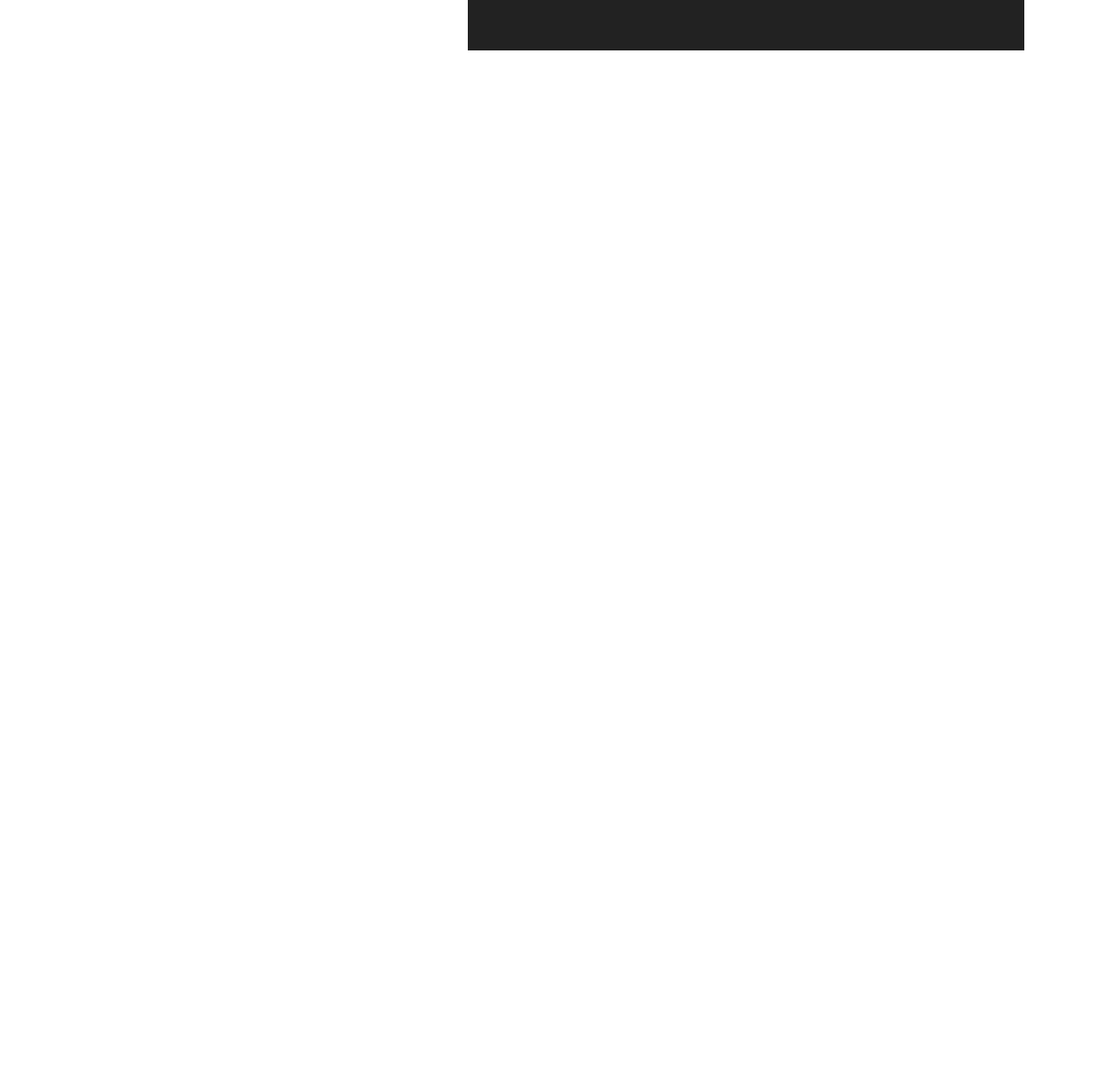
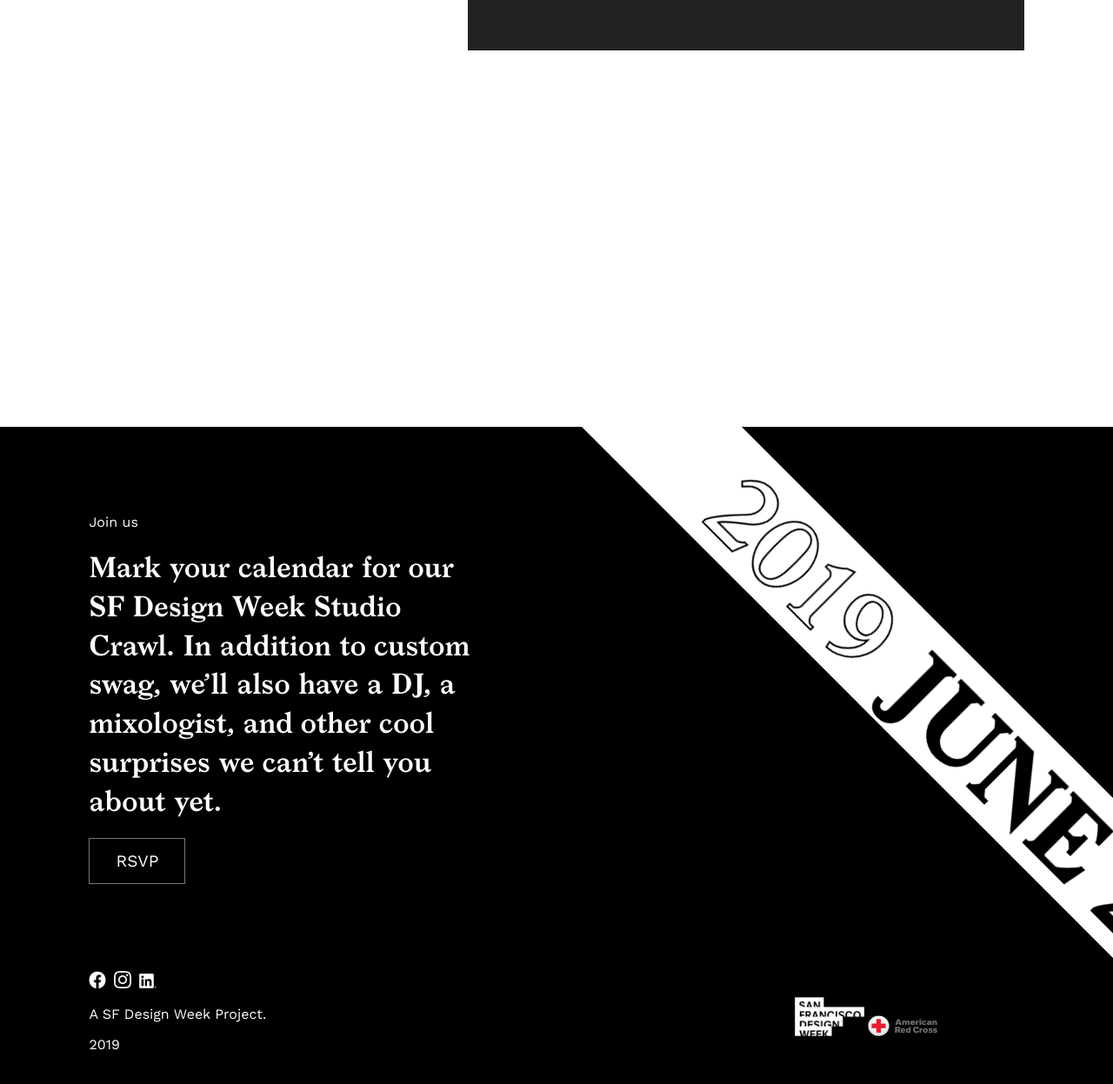
Before and after one commit to Semburg/Project_California_Calling, a plain HTML site: page index.html in a window 1280 px wide. Shown: the part 7609-8856 px from the top of the page at 87% size. Before the commit the page ends 7667 px from the top, so only its background shows below. Drawn offline with nearby package versions, Linux system fonts and the light colour scheme.

Commit message:
done desktop

```diff
--- a/assets/css/style.css
+++ b/assets/css/style.css
@@ -117,14 +117,14 @@ h3{
 
 /* *    Baer and RSVO link as flex */
 
-#baer_link{
+#baer_link {
     display: flex;
     justify-content: space-between;
     margin-top: 10vh;
     /* align-self: flex-end; */
 }
 
-#baer_link a{
+#baer_link a, #text_last a{
     color: white;
     text-decoration: none;
     border: 1px #7b7676 solid;
@@ -132,7 +132,7 @@ h3{
     font-size: 1.2em;
 }
 
-#baer_link a:hover{
+#baer_link a:hover, #text_last a:hover{
     background-color: #fff;
     color:black;
     transition: .8s;
@@ -392,6 +392,9 @@ h3{
 /* *        SECOND WHITE PART            */
 /* ************************** */
 
+#white_bg_2{
+    height: 200vh;
+}
 
 #white_bg_2 .text_wrap{
     padding-top: 0;
@@ -409,6 +412,7 @@ h3{
 
 #two_pics_center{
     position: relative;
+    margin-bottom: 150px;
 }
 
 #two_pics_center img{
@@ -425,5 +429,136 @@ h3{
 #num_pic2{
     width: 50vw;
     right: 8vw;
-    top:200px
+    top:200px;
+
 }
+
+
+/* ************************** */
+/* *        LAST BLACK PART            */
+/* ************************** */
+
+/* * TEXT PART */
+#black_bg_3{
+    height: 100vh;
+    position: relative;
+    overflow: hidden;
+}
+
+
+#text_last{
+
+    width: 40vw;
+    margin-left: 8vw;
+    display: flex;
+    flex-direction: column;
+    justify-content: flex-start;
+    align-items: flex-start;
+    padding-top: 100px;
+}
+
+#text_last p{
+    margin: 0;
+}
+
+#text_last h4{
+    font-size: 2em;
+    line-height: 140%;
+    font-family: "Larish neue";
+    font-weight: 300;
+    margin: 20px 0;
+    width: 90%;
+
+}
+
+
+/* * ""FOOTER"" PART */
+
+#footer_like{
+
+    width: 84vw;
+    margin-left: 8vw;
+    margin-top: 100px;
+    display: flex;
+    justify-content: space-between;
+    align-items: center;
+}
+
+#social_rigt{
+    display: flex;
+    flex-direction: column;
+}
+
+#social_rigt p:last-of-type{
+    margin-top: 0;
+}
+
+
+
+#social_imgs img{
+    width: 20px;
+    display: inline-block;
+    padding-right: 5px;
+}
+
+#charite_{
+    padding-right: 100px;
+}
+
+#charite_ img{
+    display: inline-block;
+    width: 80px;
+}
+
+/* *  RUNNGIN TET ON WGITE BACKGROUND */
+
+#running_text{
+    position: absolute;
+    top:200px;
+    right: -450px;
+    width: 110vw;
+    height: 130px;
+    background: #fff;
+    color: #000;
+    transform: rotate(45deg);
+}
+
+/* #run_wrapper{
+    animation: text_run 5s linear infinite;
+} */
+#running_text h1{
+    display: inline-block;
+    padding: 0;
+    margin: 0;
+    width: 200%;
+    /* padding-left: 100%; */
+    margin-left: 0%;
+    animation: text_run 18s linear infinite;
+
+}
+
+.stroke_text{
+    display: inline-block;
+    color: #fff;
+    -webkit-text-stroke: 2px black;
+}
+
+.stroke_text b{
+    color: #000;
+}
+/*
+.black_text{
+    display: inline;
+    color: black;
+    animation: text_run 5s linear infinite;
+
+} */
+
+@keyframes text_run{
+    0%{
+        transform: translate(60%,0);
+    }
+    100%{
+        transform: translate(-100%, 0);
+    }
+}
--- a/index.html
+++ b/index.html
@@ -74,16 +74,20 @@
         <section id="text_placement">
             <article>
                 <h2>Stuck in the middle.</h2>
-                <p> Surrounded by smoke and inspired by the communities’ resilience, our design team reimagined the California Grizzly and used it to create custom tees, pins and posters.</p>
+                <p> Surrounded by smoke and inspired by the communities’ resilience, our design team reimagined the
+                    California Grizzly and used it to create custom tees, pins and posters.</p>
             </article>
 
             <article>
-                <p>Our t-shirts (kids and adult sizes), pins, and posters will be available for purchase at our exclusive pop-up shop during our SF Design Week Studio Crawl this Friday, June 21. You can choose what amount to donate. All proceeds will go to the American Red Cross to help the communities that are still displaced..</p>
+                <p>Our t-shirts (kids and adult sizes), pins, and posters will be available for purchase at our
+                    exclusive pop-up shop during our SF Design Week Studio Crawl this Friday, June 21. You can choose
+                    what amount to donate. All proceeds will go to the American Red Cross to help the communities that
+                    are still displaced..</p>
             </article>
         </section>
     </section>
 
-        <!-- ************************** -->
+    <!-- ************************** -->
     <!-- *      THIRD     PART  - BLACK -->
     <!-- ************************** -->
 
@@ -91,13 +95,15 @@
     <section id="black_bg_2" class="black_bg">
 
         <!-- *  TEXT BOX -->
-        <section class="text_wrap" >
+        <section class="text_wrap">
             <article>
                 <p>001</p>
                 <h2>The Golden Bear</h2>
             </article>
             <article>
-                <h3>This design is all about the resilience of California to overcome difficult situations and come out stronger than before. It’s a flip of the UNC Tarheel mascot with added elements like the California poppy.</h3>
+                <h3>This design is all about the resilience of California to overcome difficult situations and come out
+                    stronger than before. It’s a flip of the UNC Tarheel mascot with added elements like the California
+                    poppy.</h3>
                 <p><span></span> Kevin Lam, Artist </p>
             </article>
         </section>
@@ -113,7 +119,7 @@
         </section>
     </section>
 
-        <!-- *  ROTATING ELEMENT WITHOUT HORIZONTAL SCROLL -->
+    <!-- *  ROTATING ELEMENT WITHOUT HORIZONTAL SCROLL -->
     <div id="rounded_circle">
         <img id="img__2" src="assets/img/cc-circle-2.png" alt="">
     </div>
@@ -123,13 +129,14 @@
     <!-- ************************** -->
 
     <section id="white_bg_2" class="white_bg">
-        <section class="text_wrap" >
+        <section class="text_wrap">
             <article>
                 <p>002</p>
                 <h2>The Poppy Bear</h2>
             </article>
             <article>
-                <h3>This design is inspired by the quote ‘grow through what you go through’ and represents the strength of Californians and how we will continue to thrive, regardless of what knocks us down.</h3>
+                <h3>This design is inspired by the quote ‘grow through what you go through’ and represents the strength
+                    of Californians and how we will continue to thrive, regardless of what knocks us down.</h3>
                 <p><span></span> Alyssa Wigant, Artist </p>
             </article>
         </section>
@@ -142,7 +149,47 @@
     </section>
 
 
+    <!-- ************************** -->
+    <!-- *      LAST     PART  - BLACK -->
+    <!-- ************************** -->
 
+    <section id="black_bg_3" class="black_bg">
+
+        <section id="text_last">
+            <p>Join us</p>
+            <h4>Mark your calendar for our SF Design Week Studio Crawl. In addition to custom swag, we’ll also have a
+                DJ, a mixologist, and other cool surprises we can’t tell you about yet.</h4>
+            <a href="#">RSVP</a>
+        </section>
+
+        <section id="footer_like">
+            <section id="social_rigt">
+
+                <div id="social_imgs">
+                    <img src="assets/img/fb.png" alt="">
+                    <img src="assets/img/ig.png" alt="">
+                    <img src="assets/img/li.png" alt="">
+                </div>
+
+                <p>A SF Design Week Project.</p>
+                <p>2019</p>
+
+            </section>
+
+            <section id="charite_">
+                <img src="assets/img/sfdw-logo.png" alt="">
+                <img src="assets/img/ngo-logo.png" alt="">
+            </section>
+
+        </section>
+
+        <section id="running_text">
+
+                <h1 class="stroke_text">2019 <b>JUNE 21,</b> 2019 <b>JUNE 21</b>  2019 <b>JUNE 21,</b> 2019 <b>JUNE 21</b> </h1>
+
+        </section>
+
+    </section>
 
 
 
```
Also changed, not shown: 1 other file.
